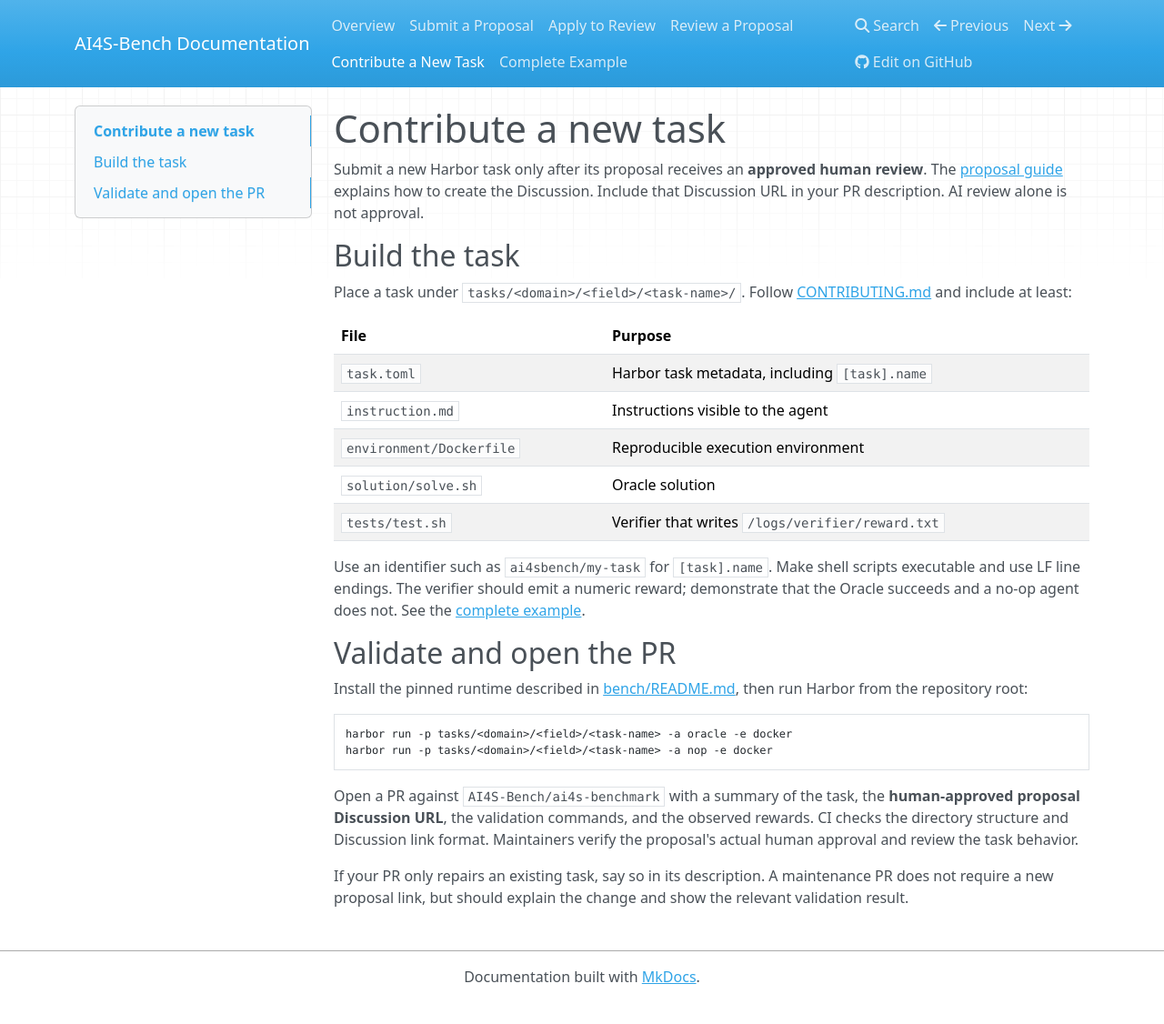
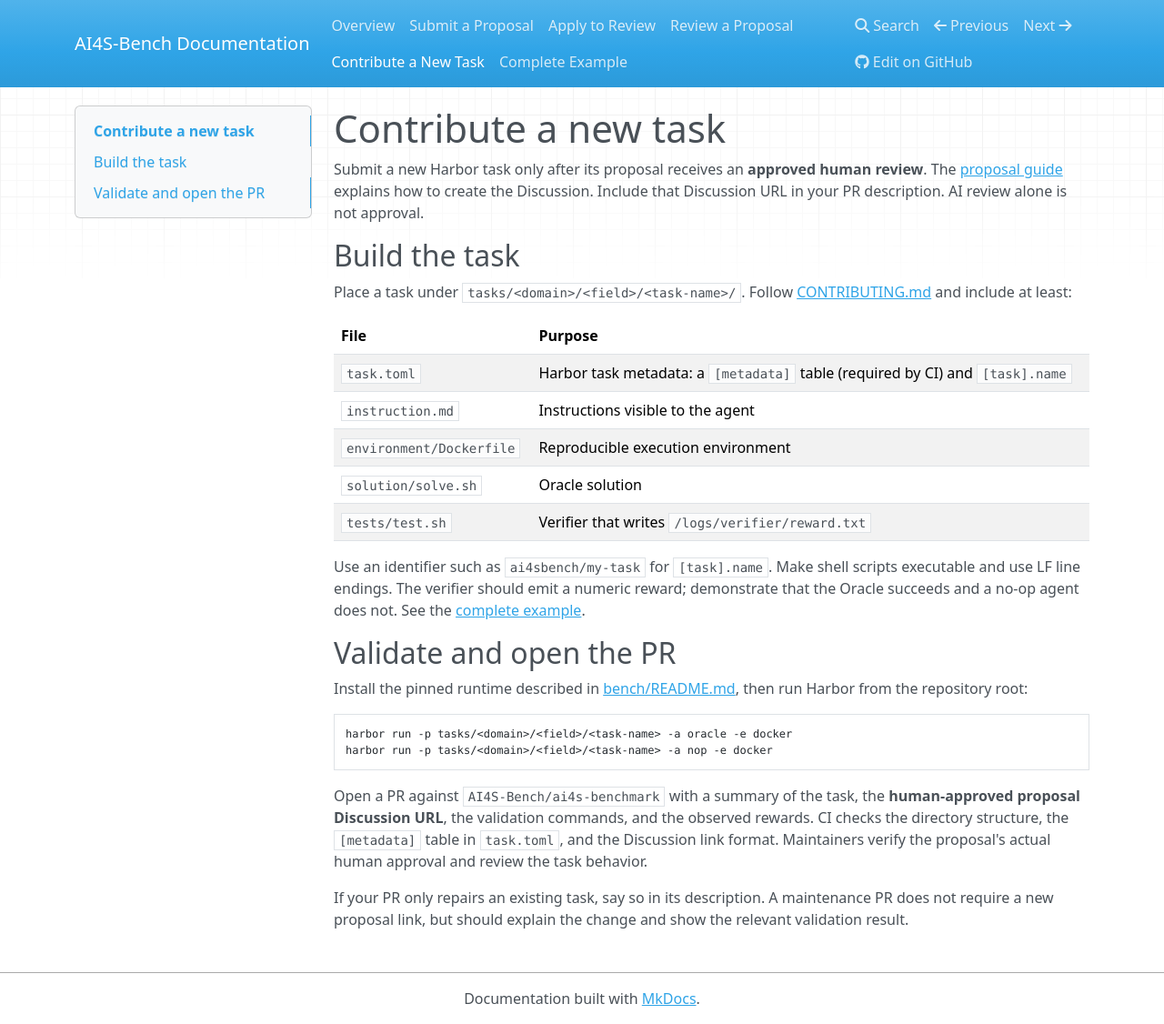
Before and after one commit to AI4S-Bench/ai4s-benchmark, an MkDocs documentation site: the page built from docs/contribute-task.md, in a window 1280 px wide and 1126 px high. Shown: the whole window at 91% size. Built offline with MkDocs 1.6.1, drawn with Linux system fonts in a browser that asks for light colours; nearby versions of some CDN libraries.

Commit message:
docs: state that task.toml needs a [metadata] table
scripts/validate_task.py fails a task whose task.toml has no [metadata]
table, but the task guide only mentioned [task].name. Say so in the file
table, in the list of CI checks, and in the example walkthrough.

```diff
--- a/docs/contribute-task.md
+++ b/docs/contribute-task.md
@@ -13,7 +13,7 @@
 
 | File | Purpose |
 | --- | --- |
-| `task.toml` | Harbor task metadata, including `[task].name` |
+| `task.toml` | Harbor task metadata: a `[metadata]` table (required by CI) and `[task].name` |
 | `instruction.md` | Instructions visible to the agent |
 | `environment/Dockerfile` | Reproducible execution environment |
 | `solution/solve.sh` | Oracle solution |
@@ -37,9 +37,9 @@
 
 Open a PR against `AI4S-Bench/ai4s-benchmark` with a summary of the task,
 the **human-approved proposal Discussion URL**, the validation commands,
-and the observed rewards. CI checks the directory structure and Discussion
-link format. Maintainers verify the proposal's actual human approval and
-review the task behavior.
+and the observed rewards. CI checks the directory structure, the `[metadata]`
+table in `task.toml`, and the Discussion link format. Maintainers verify the
+proposal's actual human approval and review the task behavior.
 
 If your PR only repairs an existing task, say so in its description. A
 maintenance PR does not require a new proposal link, but should explain the
```
Also changed, not shown: docs/example.md (+2 -1 lines).
